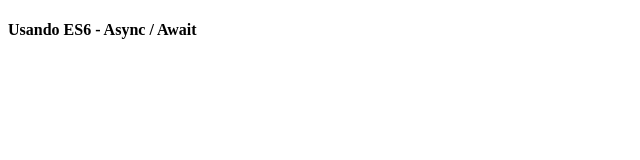
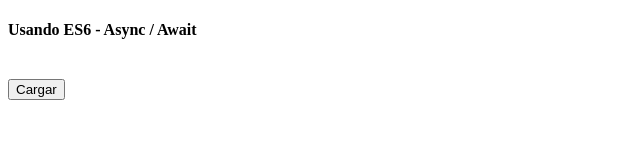
Before and after one commit to latiscool/Controlando-la-asincron-a, a plain HTML site: page index.html in a window 1280 px wide. Shown: the whole page, without its empty margins (0-640 px from the left). Drawn offline with Linux system fonts and the light colour scheme; no server answers.

Commit message:
se agrego boton recargar pagina

```diff
--- a/assets/js/script.js
+++ b/assets/js/script.js
@@ -39,3 +39,7 @@ Promise.all([getDog()])
   .catch((e) => {
     console.log('error promesas', e);
   });
+
+const press = () => {
+  location.reload();
+};
--- a/index.html
+++ b/index.html
@@ -17,6 +17,8 @@
   </div>
   <script src="./assets/js/script.js"></script>
 
+  <button id="reload" onclick="press()">Cargar</button>
+
 </body>
 
 </html>
```
